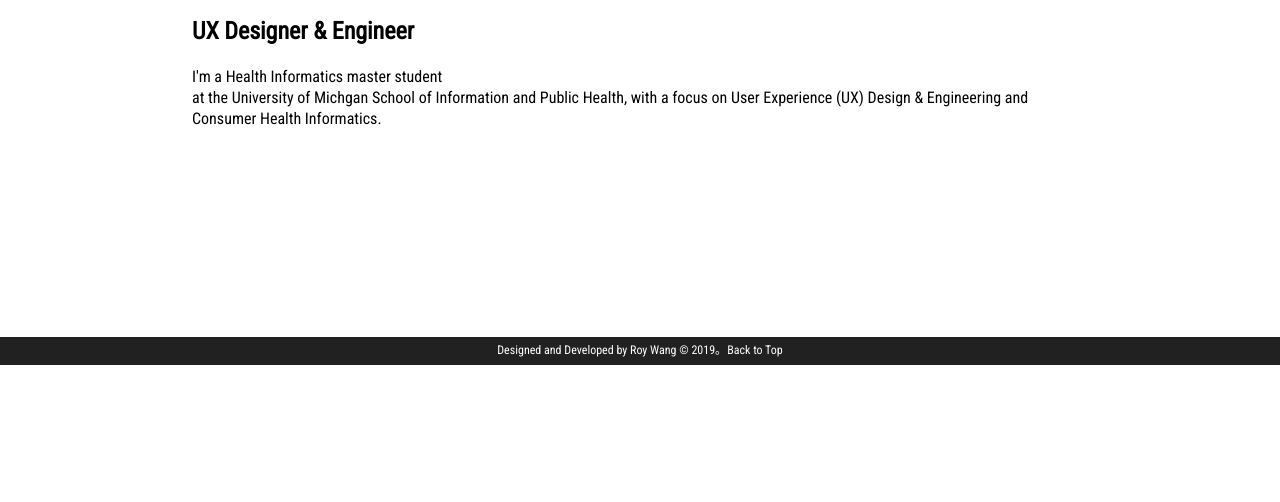
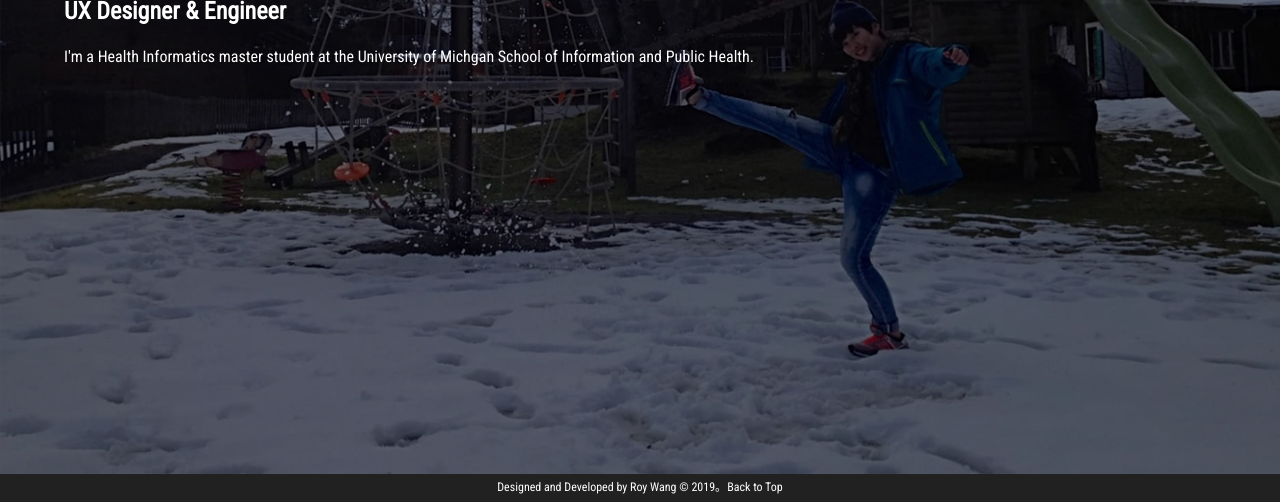
Before and after one commit to falinwang/photography, a plain HTML site: page index.html in a window 1280 px wide. Shown: the part 427-929 px from the top of the page. Before the commit the page ends 800 px from the top, so only its background shows below. Drawn offline with Linux system fonts and the light colour scheme.

Commit message:
feat(index): Change background

```diff
--- a/css/mystyle.css
+++ b/css/mystyle.css
@@ -151,10 +151,10 @@ footer a {
 /* Index page */
 /* Background Image */
 .main-content-index {
-    /* background: url("../img/bgimgcrop.png") no-repeat; */
+    background: url("../img/bgimgcrop.png") no-repeat;
     background-color: white;
     background-size: 100% 100%;
-    /* height: 100vh; */
+    height: 100vh;
 }
 
 /* Text of Home Page */
@@ -165,17 +165,17 @@ footer a {
 }
 
 .caption1 {
-    color: black;
-    /* padding-left: 5%; */
-    /* padding-top: 15%; */
-    padding: 15%;
+    color: white;
+    padding-left: 5%;
+    padding-top: 15%;
+    /* padding: 15%; */
     text-align: left;
     font-weight: 200 !important;
 }
 
 .caption1 h1 {
     margin: 0;
-    padding: 10px;
+    /* padding: 10px; */
     font-size: 30px;
     font-weight: 200 !important;
 }
--- a/index.html
+++ b/index.html
@@ -43,10 +43,9 @@
                 <h2>Hi, I'm</h2>
                 <h1>Fa-Lin "Roy" Wang</h1>
                 <h2>UX Designer & Engineer</h2>
-                <p>I'm a Health Informatics master student <br>at the University of Michgan School
+                <p>I'm a Health Informatics master student at the University of Michgan School
                     of
-                    Information and Public Health, with a focus on User Experience (UX) Design & Engineering and
-                    Consumer Health Informatics.</h1>
+                    Information and Public Health.</h1>
 
             </div>
         </div>
```
